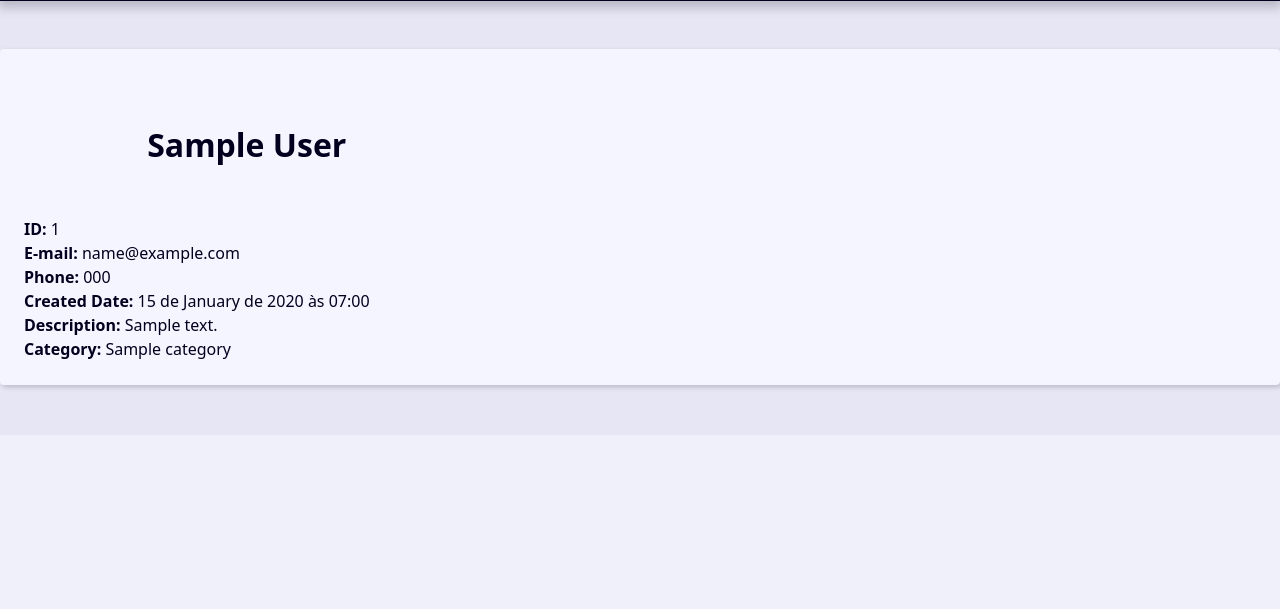
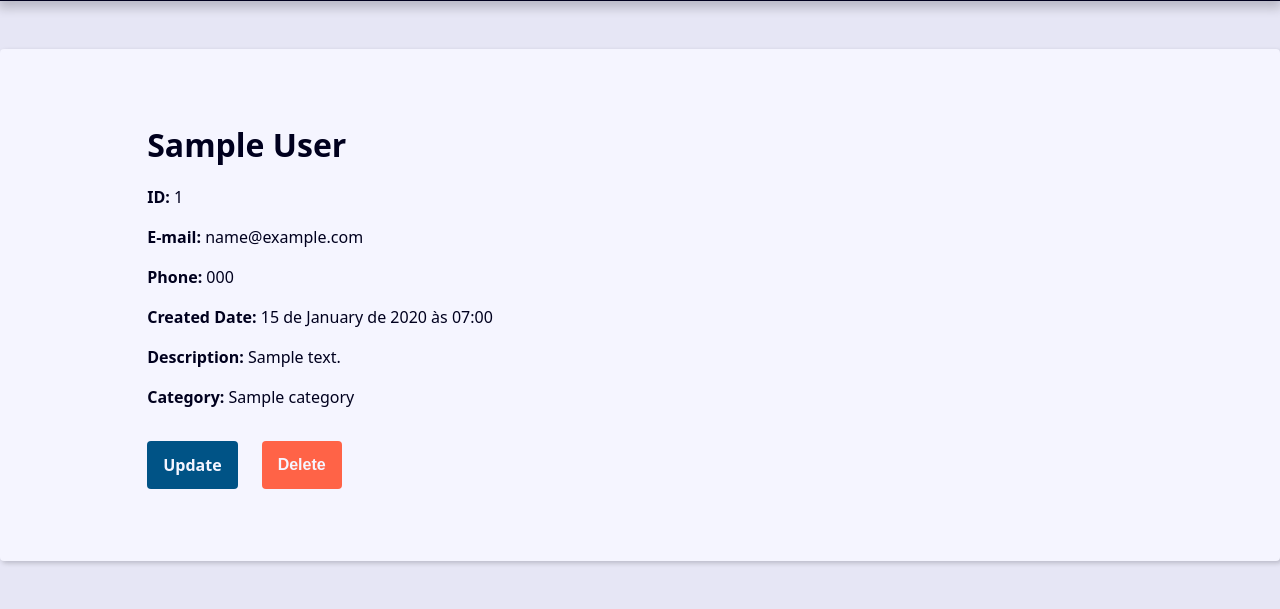
Before and after one commit to goncalvesfrederico/django-project-contacts, a Django app: page /contact/1/ in a window 1280 px wide. Shown: the part 365-974 px from the top of the page. Before the commit the page ends 756 px from the top, so only its background shows below. Run offline with Django 5.2, Linux system fonts and the light colour scheme; tables that the repository leaves empty hold one stand-in row (values such as "Sample post").

Commit message:
I create the UPDATE and DELETE button. In DELETE function view I created the if condition. If the person clicked in Delete, they need to confirmation the delete function. I used only Django to do that. To make it worked i have to include a if condition in contact template.

```diff
--- a/base_static/global/css/style.css
+++ b/base_static/global/css/style.css
@@ -311,3 +311,23 @@ svg {
     filter: brightness(80%);
     box-shadow: 0 0 5px var(--link-dark-color);
 }
+
+.contact-links {
+    margin-block: calc(var(--small-font-size) * 2);
+    display: flex;
+    align-items: center;
+    gap: 0 var(--spacing);
+}
+
+.btn-link {
+    font-size: var(--small-font-size);
+    text-decoration: none;
+    font-weight: bold;
+    padding: 1rem;
+    display: block;
+    line-height: var(--small-font-size);
+}
+
+.btn-delete {
+    background: tomato;
+}
--- a/contact/templates/contact/contact.html
+++ b/contact/templates/contact/contact.html
@@ -5,7 +5,6 @@
         <h1 class="single-contact-name">
             {{ contact.first_name }} {{ contact.last_name }}
         </h1>
-    </div>
 
         <p><b>ID:</b> {{ contact.id }}<p/>
         <p><b>E-mail:</b> {{ contact.email }}<p/>
@@ -14,5 +13,18 @@
         <p><b>Description:</b> {{ contact.description }}<p/>
         <p><b>Category:</b> {{ contact.category.name }}<p/>
 
+        <div class="contact-links">
+            <a class="btn btn-link" href="{% url "contact:update" contact.id %}">Update</a>
+            <form action="{% url "contact:delete" contact.id %}" method="POST">
+                {% csrf_token %}
+                {% if confirmation == "no" %}
+                    <input type="hidden" name="confirmation" value="yes">
+                    <button class="btn btn-link btn-delete" type="submit">Are you Sure?</button>
+                {% else %}
+                    <button class="btn btn-link btn-delete" type="submit">Delete</button>
+                {% endif %}
+            </form>
+        </div>
+    </div>
 
 {% endblock content %}
--- a/contact/urls.py
+++ b/contact/urls.py
@@ -12,4 +12,5 @@ urlpatterns = [
     path('contact/<int:contact_id>/', views.contact, name='contact'),
     path('contact/create/', views.create, name='create'),
     path('contact/<int:contact_id>/update/', views.update, name='update'),
+    path('contact/<int:contact_id>/delete/', views.delete, name='delete'),
 ]
```
Also changed, not shown: contact/views/create_forms.py (+19 -0 lines). Lines whose indentation alone changed are shown as unchanged.
